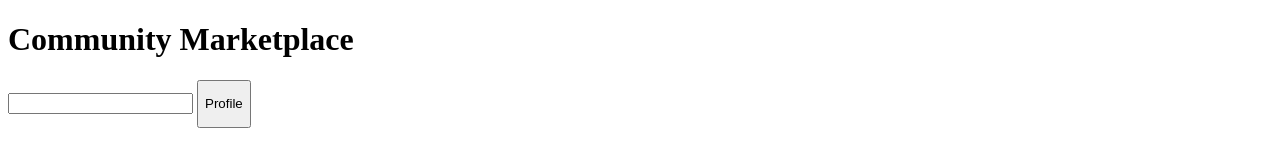
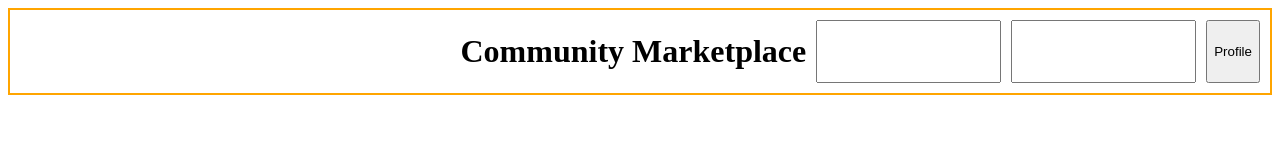
Before and after one commit to Soxe253/Community-Marketplace, a website: page views/home.html in a window 1280 px wide. Drawn offline with Linux system fonts and the light colour scheme.

Commit message:
added a text box

```diff
--- /dev/null
+++ b/public/css/home_style.css
@@ -0,0 +1,12 @@
+header {
+    display: flex;
+    border: 2px orange solid;
+    padding: 10px;
+    line-height: 20px;
+    justify-content: flex-end;
+    gap: 10px;
+}
+
+.h1 {
+    align-self: flex-start;
+}
--- a/views/home.html
+++ b/views/home.html
@@ -2,15 +2,18 @@
 <html lang="en">
 
 <head>
-    <link href="home_style.css"
+    <link href="../public/css/home_style.css"
     rel="stylesheet">
 </head>
 <body>
-    <h1>Community Marketplace</h1>
-    <input type="text" name="search">
-    <button type="button" value="profile">
-        <p>Profile</p>
-    </button>
+    <header>
+        <h1>Community Marketplace</h1>
+        <input type="text" name="search">
+        <input type="text" name="misc">
+        <button type="button" value="profile" id="profile">
+            <p>Profile</p>
+        </button>
+    </header>
 </body>
 
 </html>
```
